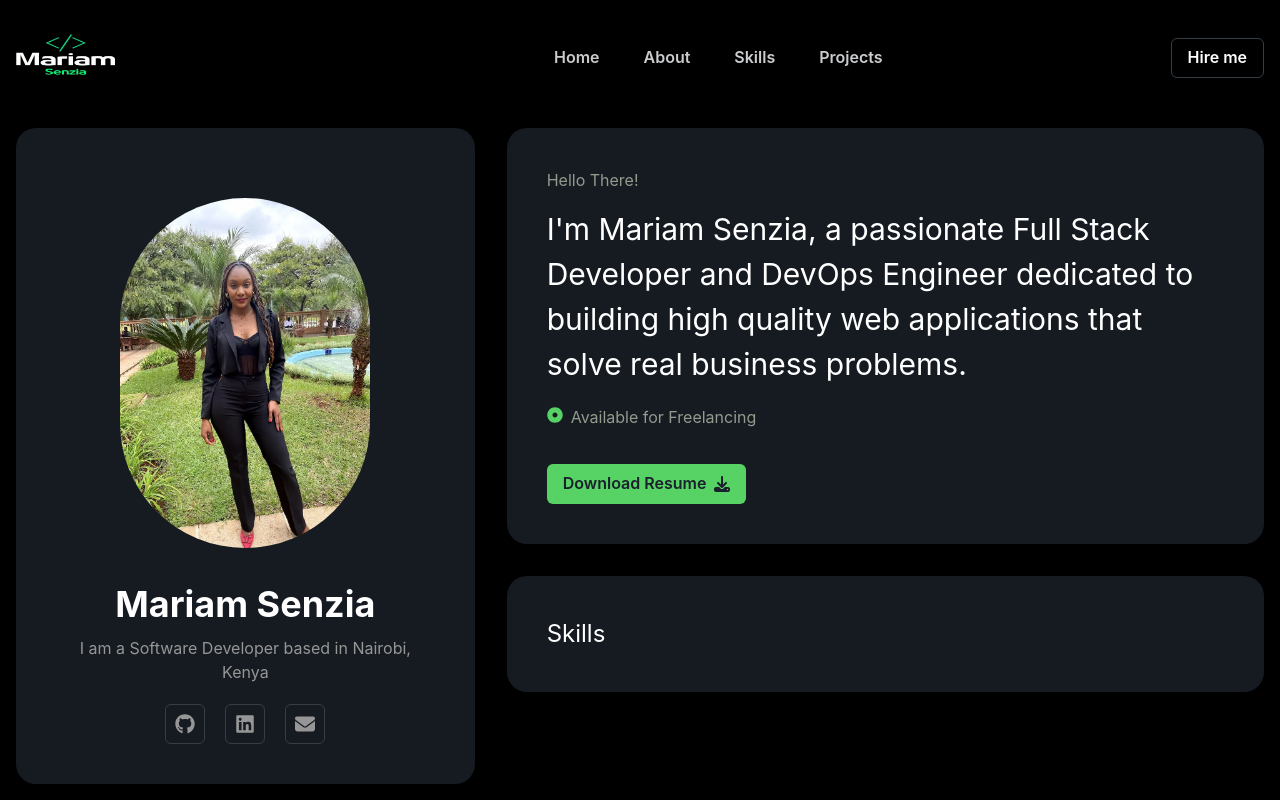
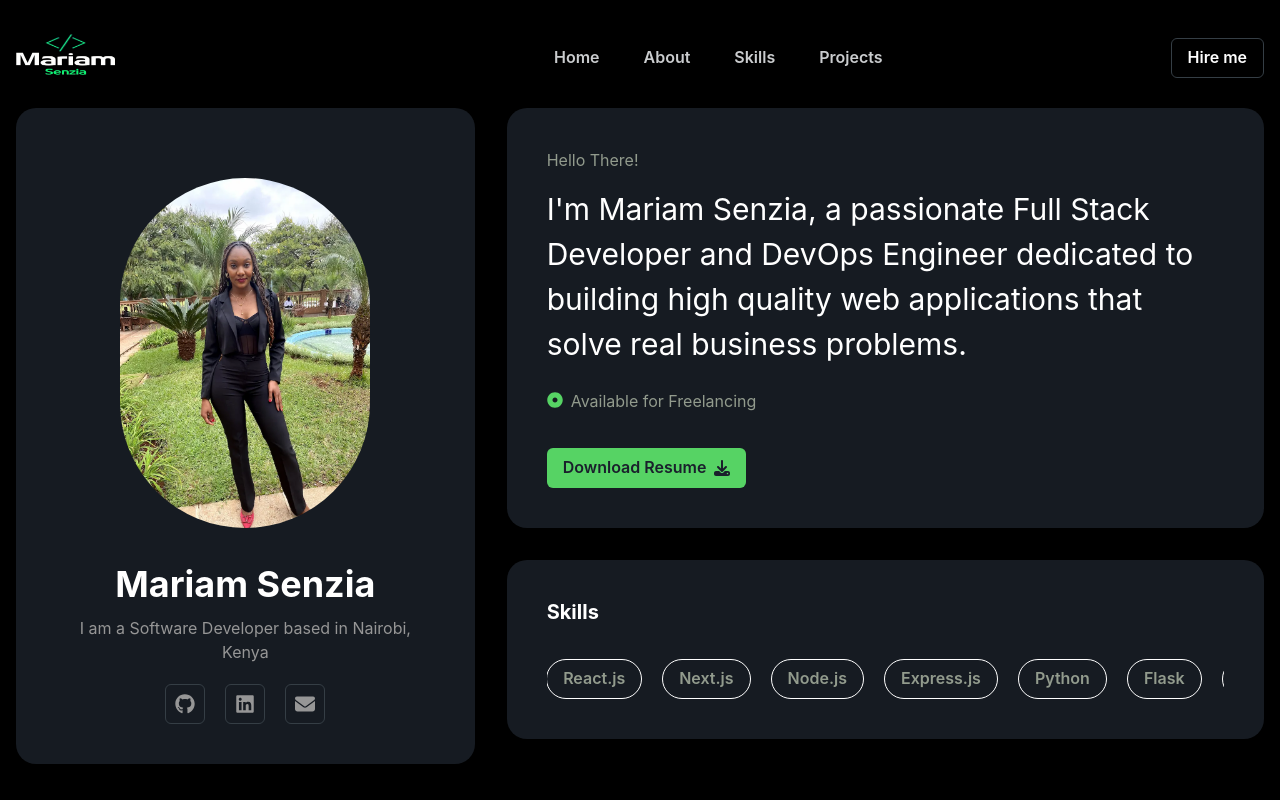
Before and after one commit to Mariam-Senzia/developer-portfolio, a React (Vite) app: page / in a window 1280 px wide. Built offline with nearby package versions, Linux system fonts and the light colour scheme.

Commit message:
Added a skills marquee feature on the hero section

```diff
--- a/package.json
+++ b/package.json
@@ -16,6 +16,7 @@
     "framer-motion": "^12.23.0",
     "react": "^19.1.0",
     "react-dom": "^19.1.0",
+    "react-fast-marquee": "^1.6.5",
     "react-icons": "^5.5.0"
   },
   "devDependencies": {
--- a/src/components/home/Hero.tsx
+++ b/src/components/home/Hero.tsx
@@ -1,12 +1,34 @@
 import { Box, Button, Container, Flex, Heading, IconButton, Image, Link, Text } from "@chakra-ui/react";
+import Marquee from "react-fast-marquee";
 import { FaDotCircle } from "react-icons/fa";
 import { FaDownload, FaEnvelope, FaGithub, FaLinkedin } from "react-icons/fa6";
 
 const Hero = () => {
-  return (
+    const skills = [
+        "Javascript",
+        "TypeScript",
+        "React.js",
+        "Next.js",
+        "Node.js",
+        "Express.js",
+        "Python",
+        "Flask",
+        "HTML/CSS",
+        "Zustand",
+        "Chakra UI",
+        "Tailwind Css",
+        "MongoDB",
+        "PostgreSql",
+        "WordPress",
+        "Github Actions",
+        "Jenkins",
+        "Docker",
+        "Kubernetes",
+    ]
+    return (
     <>
     <Container maxW="container.xl">
-        <Box display='flex' gap="8">
+        <Box display='flex' gap="8" mt="-20px">
             <Box backgroundColor='#161b22' textAlign="center" p="10" borderRadius="20px" flex="1">
                 <Image src="images/my-image.webp" alt="my-image" height="350px" width="250px" borderRadius="200px" mx="auto" mt="30px"/>
                 <Heading color='white' mt="35px">Mariam Senzia</Heading>
@@ -29,20 +51,28 @@ const Hero = () => {
                     </Link>
                 </Box>
             </Box>
-            <Box display="flex" flexDirection="column" flex="2" gap="8">
+            <Box display="flex" flexDirection="column" flex="2" gap="8" overflow="hidden">
                 <Box backgroundColor='#161b22' borderRadius="20px" p="10">
                     <Text color="#929b8d">Hello There!</Text>
                     <Text color="white" mt="15px" fontSize="3xl">I'm Mariam Senzia, a passionate Full Stack Developer and DevOps Engineer dedicated to building high quality web applications that solve real business problems.</Text>
-                    <Flex mt="20px" gap="2">
+                    <Flex mt="25px" gap="2">
                         <FaDotCircle color="#56d364"/>
-                        <Text color="#929b8d" mt="-2px">Available for Freelancing</Text>
+                        <Text color="#929b8d" mt="-3px">Available for Freelancing</Text>
                     </Flex>
                     <Button as="a" href="docs/Mariam Senzia Resume.pdf" download rightIcon={<FaDownload />} mt="35px" bgColor="#56d364" _hover={{backgroundColor:"#1D8678"}}>
                         Download Resume
                     </Button>
                 </Box>
                 <Box backgroundColor='#161b22' borderRadius="20px" p="10">
-                    <Text color="white" fontSize="2xl">Skills</Text>
+                    <Heading color="white" fontSize="xl">Skills</Heading>
+                    <Marquee>
+                        <Flex gap="5" mt="35px">
+                            {skills.map((item,index) => (
+                                <Button key={index} variant="outline" color="#929b8d" borderColor="white" borderRadius="50px" colorScheme="">{item}</Button>
+                            ))}
+                        </Flex>
+                        <Box minW="20px"></Box>
+                    </Marquee>
                 </Box>
             </Box>
         </Box>
```
Also changed, not shown: 1 other file (tests, documents, lock files or other folders).
